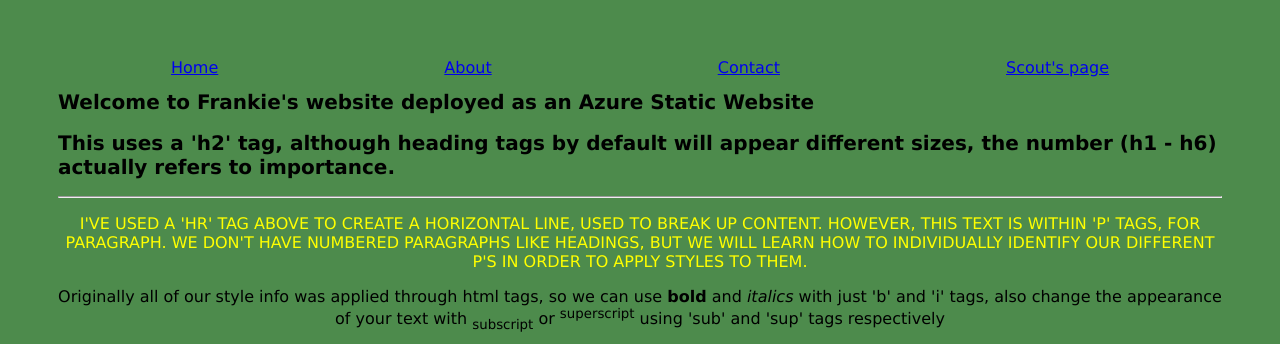
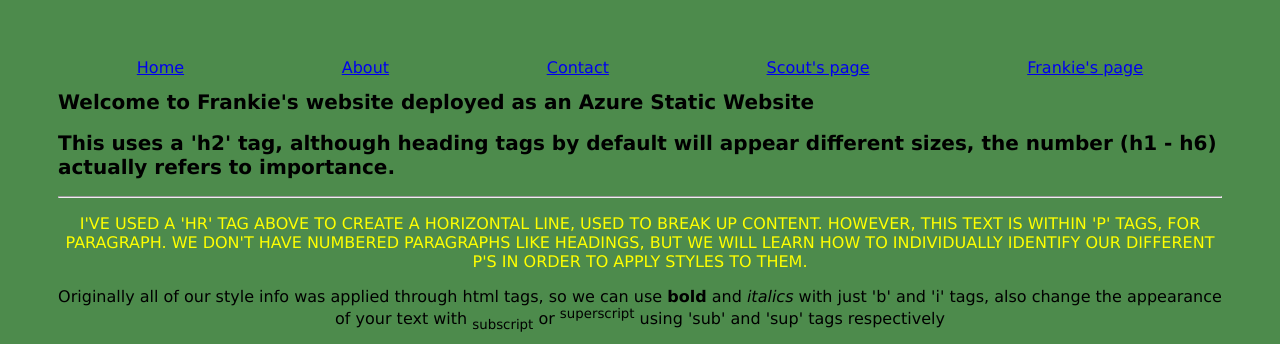
Before and after one commit to dominopancakes/AZ-Project, a plain HTML site: page index.html in a window 1280 px wide. Shown: the top 344 px of the page. Drawn offline with Linux system fonts and the light colour scheme.

Commit message:
add frankie link

```diff
--- a/index.html
+++ b/index.html
@@ -19,6 +19,7 @@
         <div><a href="#">About</a></div>
         <div><a href="#">Contact</a></div>
         <div><a href="http://www.longboyscout.com">Scout's page</a></div>
+        <div><a href="http://www.frankiethesausage.co.uk">Frankie's page</a></div>
     </div>
 
     <h1>Welcome to Frankie's website deployed as an Azure Static Website</h1>
```
